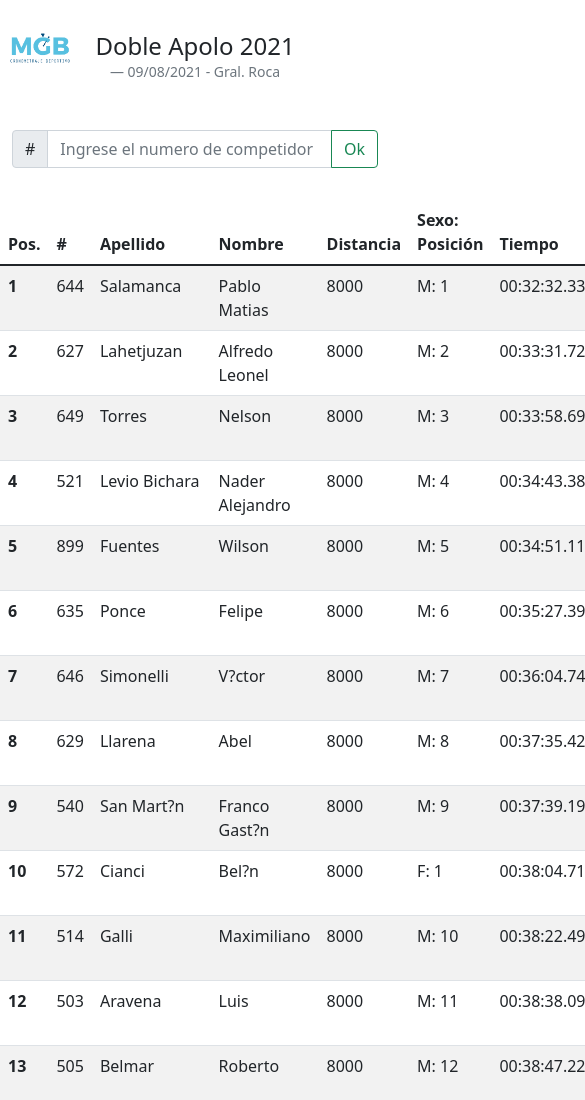
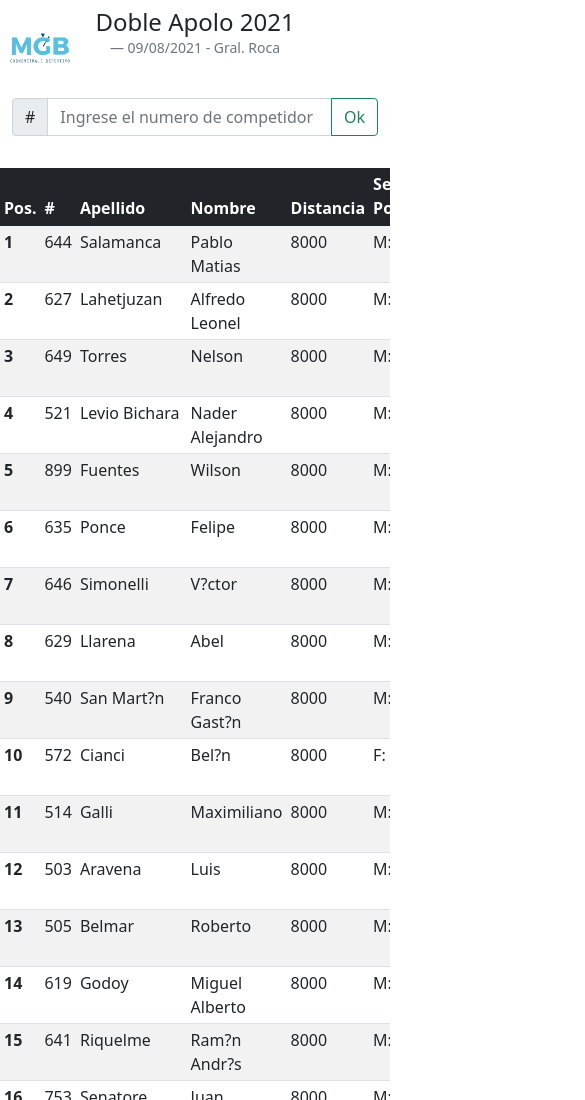
Before and after one commit to gastond23/tiempos-borzi, a plain HTML site: page index.html in a window 390 px wide. Shown: the top 1100 px of the page, 585 px wide, since content can reach past the window. Drawn offline with nearby package versions, Linux system fonts and the light colour scheme.

Commit message:
table-responsive without sticky header th

```diff
--- a/index.html
+++ b/index.html
@@ -44,21 +44,23 @@
 				</div>
 			</div>
 		</header>
-		<table class="table table-striped">
-			<thead class="table-header">
-				<tr>
-					<th class="header" scope="col">Pos.</th>
-					<th class="header" scope="col">#</th>
-					<th class="header" scope="col">Apellido</th>
-					<th class="header" scope="col">Nombre</th>
-					<th class="header" scope="col">Distancia</th>
-					<th class="header" scope="col">Sexo: Posición</th>
-					<th class="header" scope="col">Tiempo</th>
-					<th class="header" scope="col">Categoría: Posición</th>
-				</tr>
-			</thead>
-			<tbody id="table-body"></tbody>
-		</table>
+		<div class="table-responsive">
+			<table class="table table-sm table-striped">
+				<thead class="table-header table-dark">
+					<tr class="top-header-table">
+						<th class="header-col" scope="col">Pos.</th>
+						<th class="header-col" scope="col">#</th>
+						<th class="header-col" scope="col">Apellido</th>
+						<th class="header-col" scope="col">Nombre</th>
+						<th class="header-col" scope="col">Distancia</th>
+						<th class="header-col" scope="col">Sexo: Posición</th>
+						<th class="header-col" scope="col">Tiempo</th>
+						<th class="header-col" scope="col">Categoría: Posición</th>
+					</tr>
+				</thead>
+				<tbody id="table-body"></tbody>
+			</table>
+		</div>
 		<div
 			class="modal fade"
 			id="staticBackdrop"
--- a/styles/index.css
+++ b/styles/index.css
@@ -2,12 +2,6 @@
 	position: sticky;
 	top: 0;
 	background-color: white;
-}
-
-.table-header {
-	background-color: white;
-	position: sticky;
-	top: 12rem;
 }
 
 .container-sm {
@@ -15,13 +9,14 @@
 	padding-bottom: 1rem;
 }
 
-.table {
-	-webkit-overflow-scrolling: touch;
+.figure-title {
+	background-color: white;
+	padding-bottom: 0.5rem;
+	padding-top: 0.5rem;
 }
 
-.figure-title {
-	padding-top: 2rem;
-	padding-bottom: 1rem;
+.table-header {
+	background-color: white;
 }
 
 .logo {
@@ -48,10 +43,6 @@
 	margin: auto;
 }
 
-.table {
-	overflow: scroll;
-}
-
 @media (min-width: 600px) {
 	.logo {
 		height: 200px;
```
